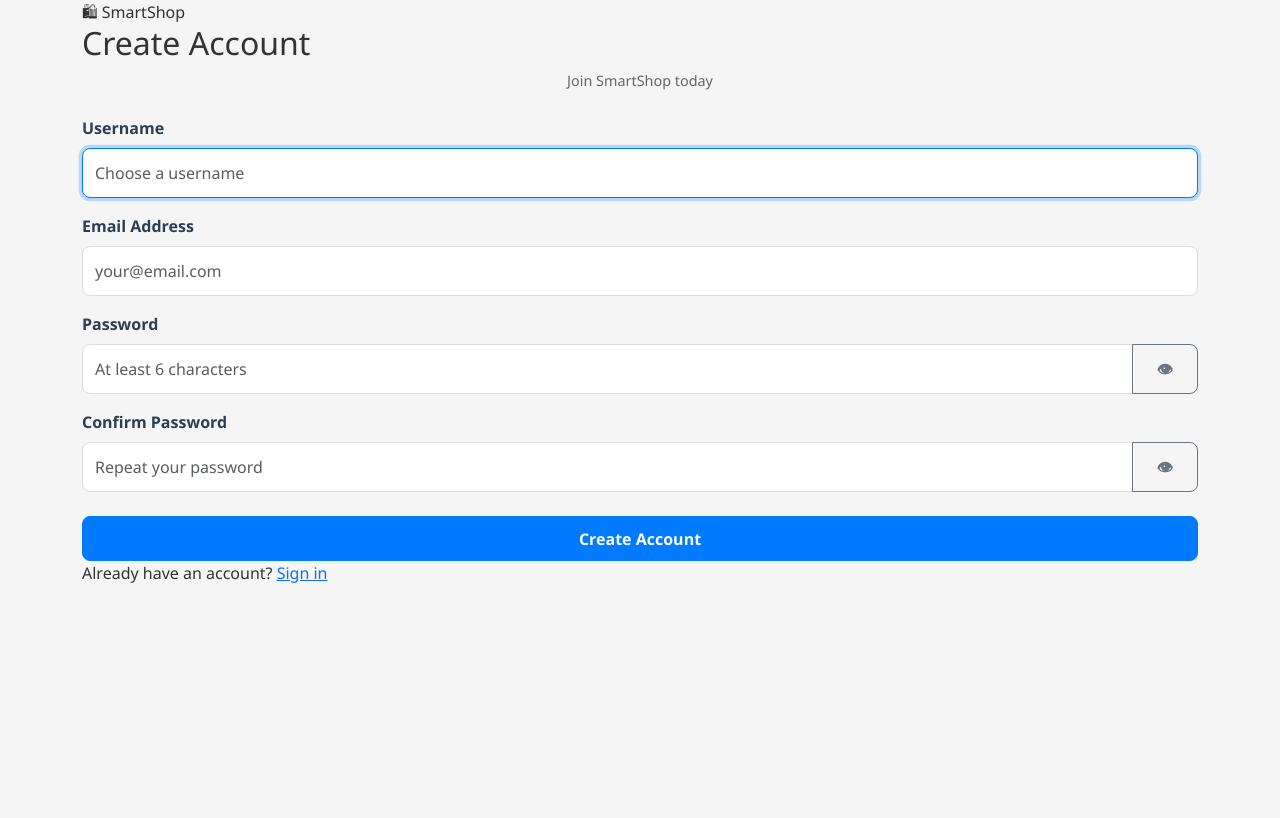
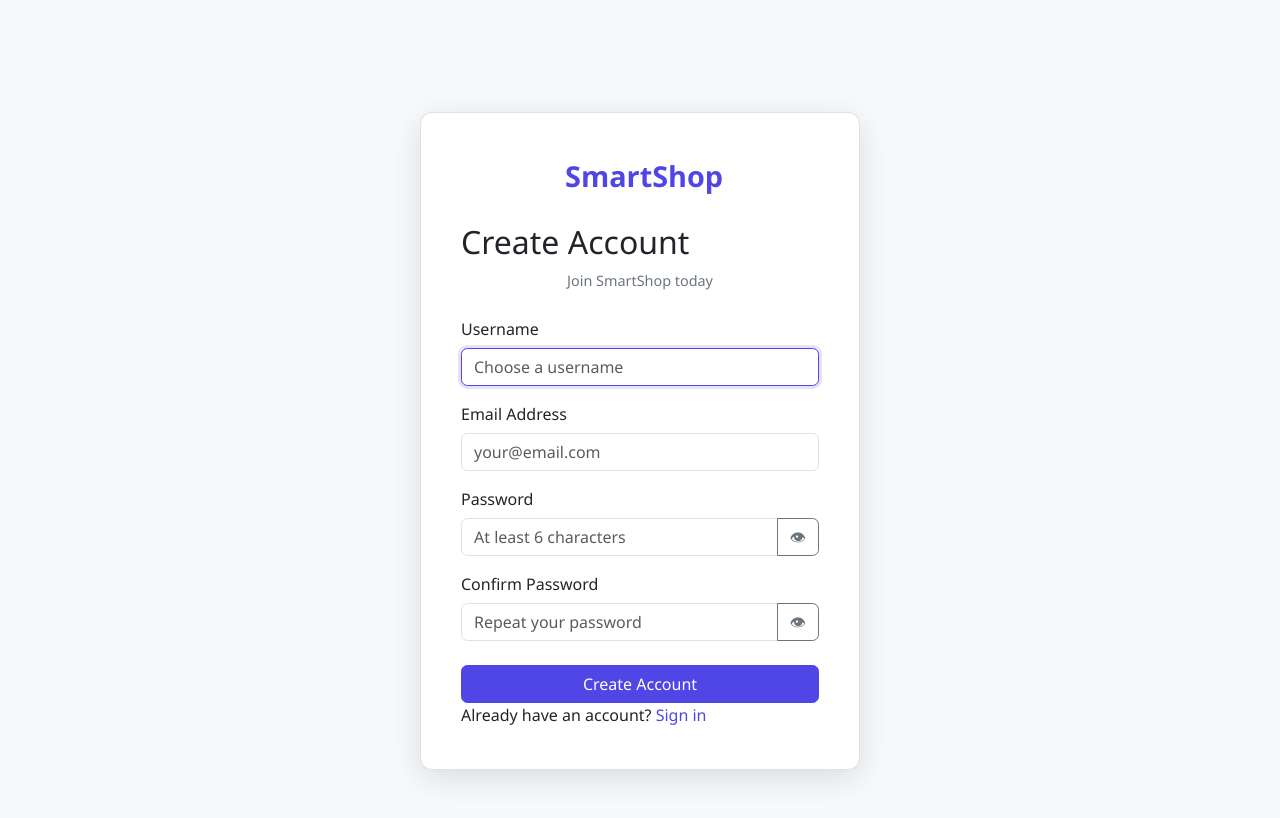
Before and after one commit to Betina-Maina/smartshop, a PHP site: page /smartshop/auth/register.php in a window 1280 px wide. Before the commit the page ends 583 px from the top, so only its background shows below. Run offline with PHP 8.4, Linux system fonts and the light colour scheme.

Commit message:
refactor register.php for improved structure and styling

```diff
--- a/auth/register.php
+++ b/auth/register.php
@@ -63,20 +63,26 @@
 ?>
 <!doctype html>
 <html lang="en">
+
 <head>
     <meta charset="utf-8">
     <meta name="viewport" content="width=device-width, initial-scale=1">
     <title>Register – SmartShop</title>
     <link href="https://cdn.jsdelivr.net/npm/bootstrap@5.3.0/dist/css/bootstrap.min.css" rel="stylesheet">
-    <link href="<?php echo BASE_URL; ?>/css/style.css" rel="stylesheet">
-    <script>if(localStorage.getItem('ss-dark')==='1')document.documentElement.classList.add('dark');</script>
+    <link href="<?php echo BASE_URL; ?>/css/styles.css" rel="stylesheet">
+    <script>
+        if (localStorage.getItem('ss-dark') === '1') document.documentElement.classList.add('dark');
+    </script>
 </head>
+
 <body>
 
     <div class="container">
         <div class="auth-card">
 
-        <div class="auth-logo">🛍 SmartShop</div>
+            <div class="auth-logo">
+                <i class="fa-solid fa-store me-2"></i>SmartShop
+            </div>
             <h2>Create Account</h2>
             <p class="text-center mb-4" style="color:var(--text-muted);font-size:.9rem">
                 Join SmartShop today
@@ -145,9 +151,15 @@
     <script>
         function togglePassword(fieldId, btn) {
             const f = document.getElementById(fieldId);
-    if (f.type === 'password') { f.type = 'text'; btn.textContent = '🙈'; }
-    else { f.type = 'password'; btn.textContent = '👁'; }
+            if (f.type === 'password') {
+                f.type = 'text';
+                btn.textContent = '🙈';
+            } else {
+                f.type = 'password';
+                btn.textContent = '👁';
+            }
         }
     </script>
 </body>
+
 </html>
```
Lines whose indentation alone changed are shown as unchanged.
